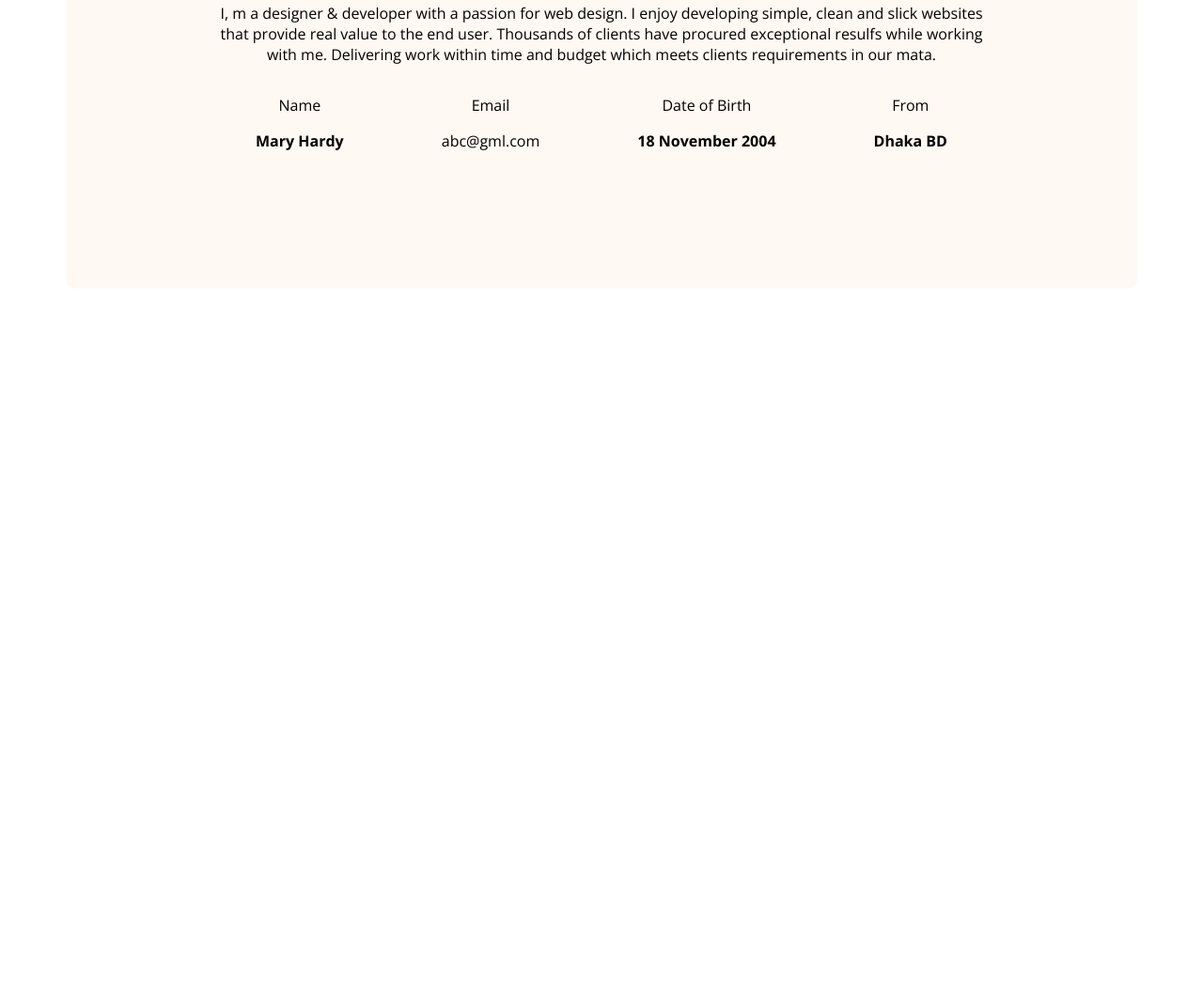
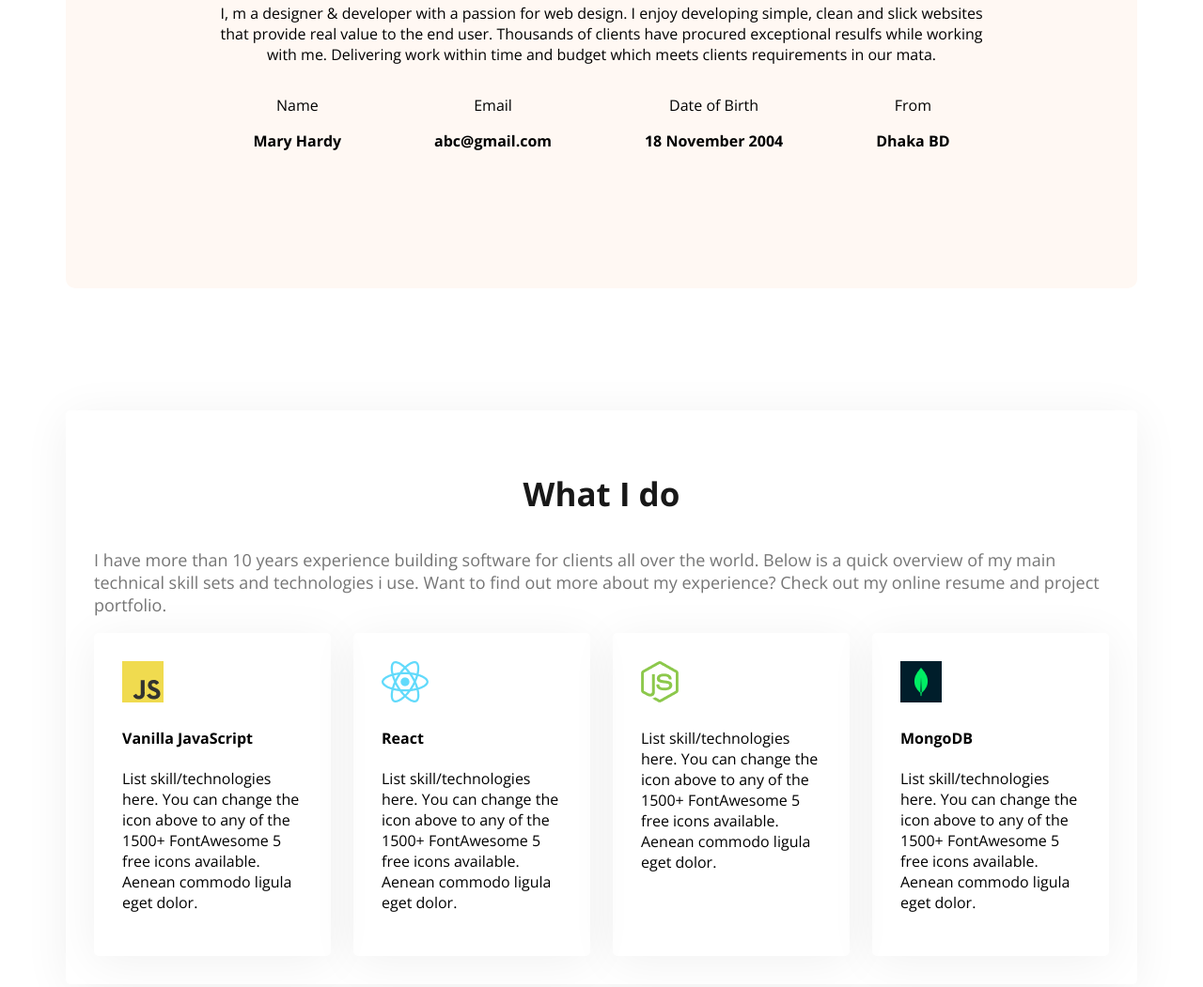
Before and after one commit to paponCode/my-portfolio-project, a plain HTML site: page index.html in a window 1280 px wide. Shown: the part 1193-2244 px from the top of the page at 94% size. Before the commit the page ends 1508 px from the top, so only its background shows below. Drawn offline with nearby package versions, Linux system fonts and the light colour scheme.

Commit message:
main section

```diff
--- a/index.html
+++ b/index.html
@@ -48,7 +48,7 @@
             </div>
             <div class="about-item">
                 <p class="item-title">Email</p>
-                <p class="item-bio">abc@gml.com</p>
+                <p class="item-description">abc@gmail.com</p>
             </div>
             <div class="about-item">
                 <p class="item-title">Date of Birth</p>
@@ -60,6 +60,35 @@
             </div>
         </div>
         </section>
+
+        <section class="skill">
+            <h3 class="section-title">What I do</h3>
+            <p class="section-description">I have more than 10 years experience building software for clients all over the world. Below is a quick overview of my main technical skill sets and technologies i use. Want to find out more about my experience? Check out my online resume and project portfolio.</p>
+
+            <div class="skill-contrainer">
+                <!-- .skill*4>img+h4.skill-title+p.skill-description -->
+              <div class="skill">
+                <img src="./images/icons/js.png" alt="">
+                <h4 class="skill-title">Vanilla JavaScript</h4>
+                <p class="skill-description">List skill/technologies here. You can change the icon above to any of the 1500+ FontAwesome 5 free icons available. Aenean commodo ligula eget dolor.</p>
+             </div>
+             <div class="skill">
+                <img src="./images/icons/react.png" alt="">
+                <h4 class="skill-title">React</h4>
+                <p class="skill-description">List skill/technologies here. You can change the icon above to any of the 1500+ FontAwesome 5 free icons available. Aenean commodo ligula eget dolor.</p>
+             </div>
+             <div class="skill">
+                <img src="./images/icons/nodejs.png" alt="">
+                <h4 class="skill-title"Node.js></h4>
+                <p class="skill-description">List skill/technologies here. You can change the icon above to any of the 1500+ FontAwesome 5 free icons available. Aenean commodo ligula eget dolor.</p>
+             </div>
+             <div class="skill">
+                <img src="./images/icons/mongo.png" alt="">
+                <h4 class="skill-title">MongoDB</h4>
+                <p class="skill-description">List skill/technologies here. You can change the icon above to any of the 1500+ FontAwesome 5 free icons available. Aenean commodo ligula eget dolor.</p>
+             </div>
+            </div>
+        </section>
     </main>
 
     <footer>
--- a/styles/portfolio.css
+++ b/styles/portfolio.css
@@ -17,7 +17,7 @@ nav{
     background-color: #FFF8F3;
     background-image: url(../images/developer.png), url(../images/header_bg.png);
     background-repeat: no-repeat;
-    background-position: top left, bottom right;
+    background-position: left, bottom right;
 }
 /* shared style */
 .secondary-bg{
@@ -79,6 +79,7 @@ border-radius: 10px;
 }
 
 .section-title{
+    text-align: center;
     font-size: 35px;
     font-weight: bold;
     color:rgb(24, 24, 24);
@@ -99,7 +100,10 @@ border-radius: 10px;
 main{
     max-width: 1140px;
     margin: 0 auto;
-
+}
+main section{
+    margin-top: 130px;
+    margin-bottom: 130px;
 }
 .about-items{
     display: flex;
@@ -109,3 +113,12 @@ main{
 .item-description{
     font-weight: 700;
 }
+.skill-contrainer {
+    display: flex;
+    gap: 24px;
+}
+.skill {
+    padding: 30px;
+    box-shadow: 0px 6px 50px 0px rgba(0, 0, 0, 0.06);
+    border-radius: 5px;
+}
```
